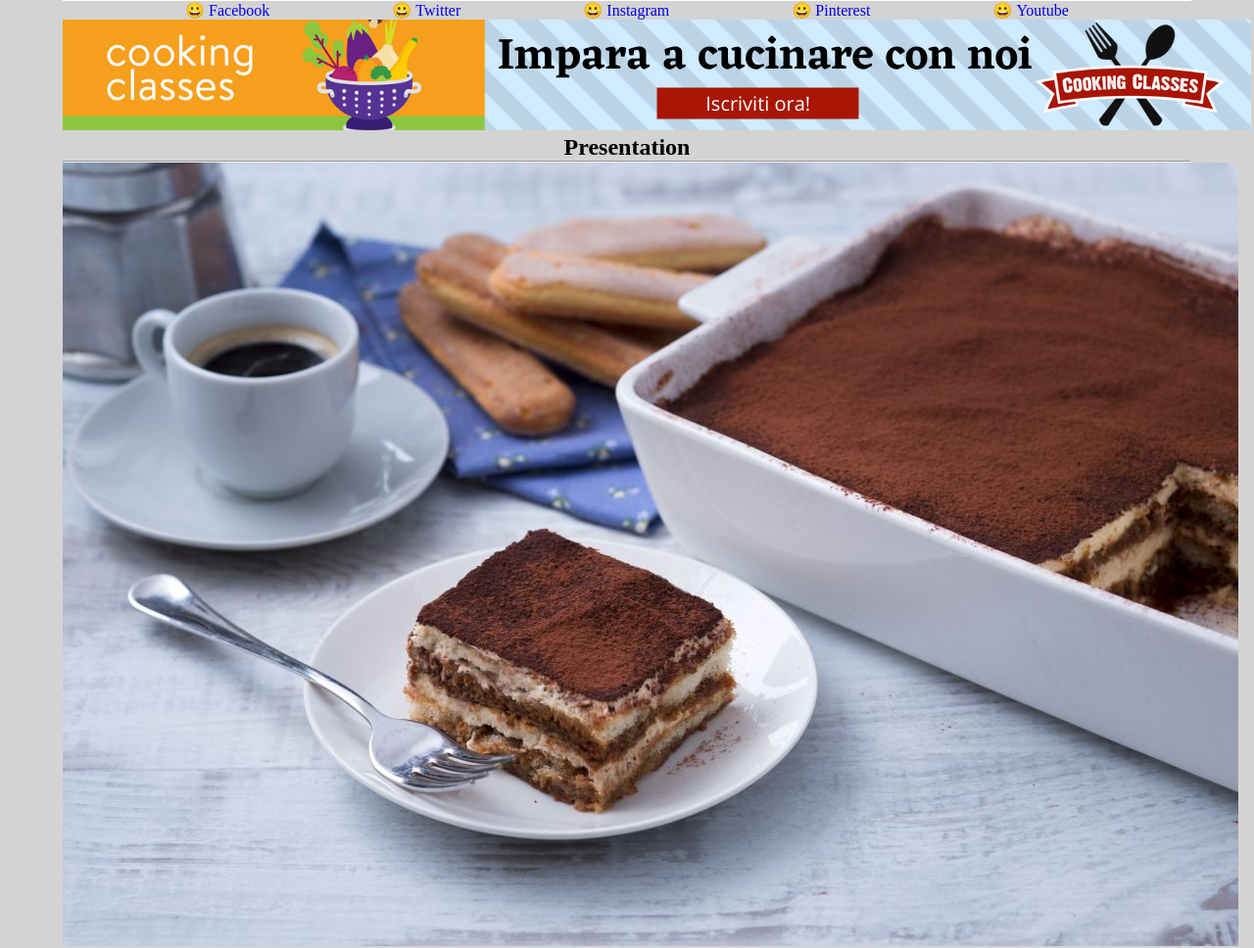
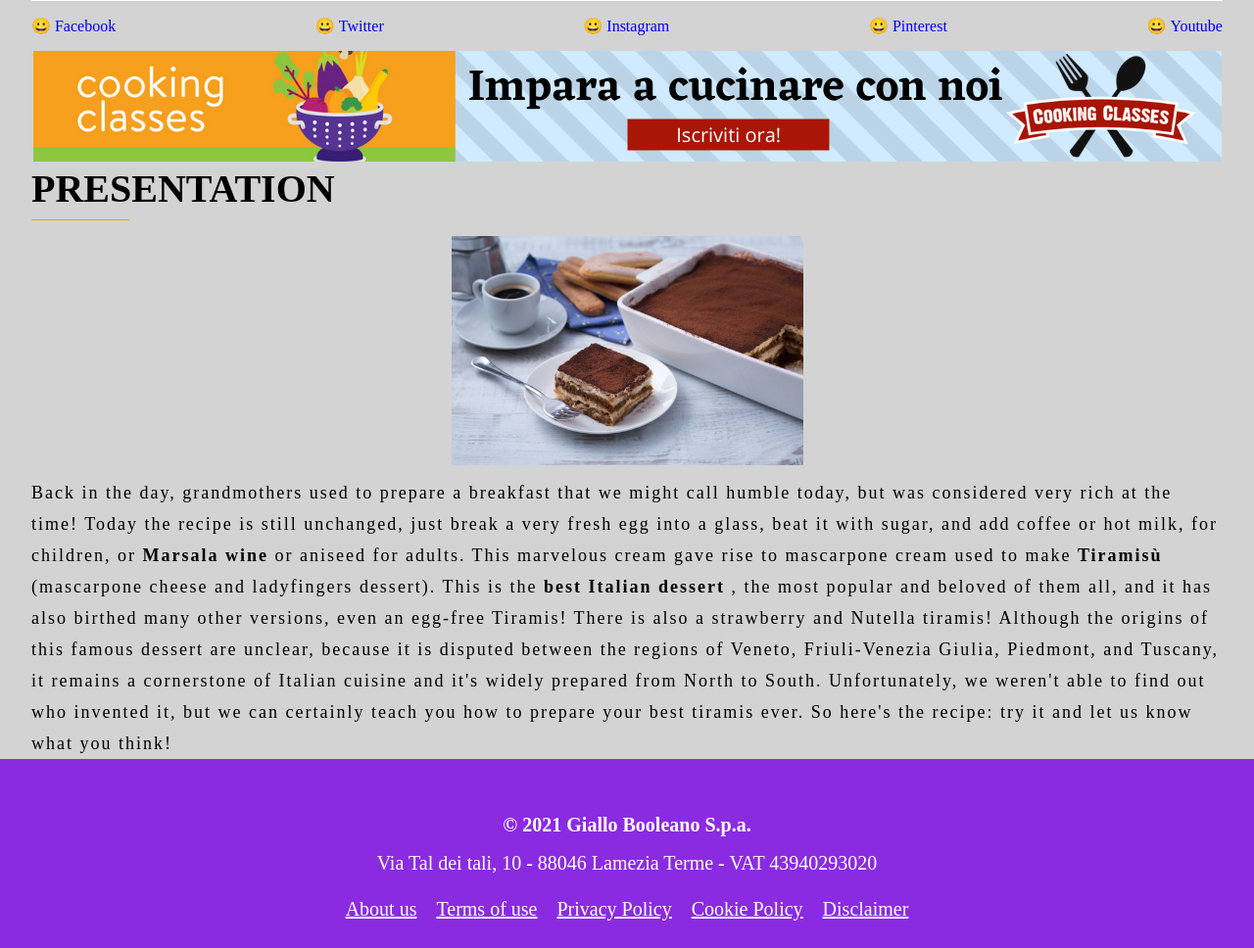
Before and after one commit to IonelxSolow/htmlcss-responsive-layout, a plain HTML site: page index.html in a window 1280 px wide. Shown: the part 589-1557 px from the top of the page at 98% size. Drawn offline with Linux system fonts and the light colour scheme.

Commit message:
added footer

```diff
--- a/assets/css/style.css
+++ b/assets/css/style.css
@@ -1,16 +1,16 @@
-*{
+* {
   margin: 0;
   padding: 0;
   box-sizing: border-box;
 }
 
-body{
+body {
   background-color: lightgray;
 }
 
-header{
+header {
   background-color: white;
-    h2{
+  h2 {
     font-size: 2rem;
     padding: 1rem;
     font-family: monospace;
@@ -18,106 +18,163 @@ header{
     text-align: center;
   }
 }
-main{
+main {
   text-align: center;
-    width: 90%;
+  width: 95%;
   margin: auto;
-   #type_and_title{
-
-    h3{
+  #type_and_title {
+    h3 {
+        letter-spacing: 0.4rem;
       padding: 1rem 0;
       color: grey;
       font-size: 0.7rem;
-        font-family: 'Courier New', Courier, monospace;
+      font-family: "Courier New", Courier, monospace;
     }
 
-    h1{
+    h1 {
       padding-bottom: 1rem;
       color: blue;
       font-size: 2rem;
-        font-family: 'Courier New', Courier, monospace;
+      font-family: "Courier New", Courier, monospace;
     }
   }
 }
 
-ul{
+ul {
   list-style: none;
-
-
 }
 
-a{
+a {
   text-decoration: none;
 }
 
-.d-flex{
+.d-flex {
   display: flex;
 }
 
-h1{
+h1 {
   text-align: left;
-    span{
-        display:none;
+  span {
+    display: none;
   }
 }
 
-h3{
+h3 {
   text-align: left;
-
 }
 
-.container{
+.container {
   background-color: white;
   flex-wrap: wrap;
-    img{
+  img {
     width: 100%;
   }
-    .description_video{
+  .description_video {
     text-align: left;
     padding: 2rem;
-        h3{
-            padding: 1rem 0 2rem;
+    h3 {
+      padding: 0.5rem 0 1.2rem;
       font-size: 1.5rem;
     }
-        li{
+    li {
       padding: 0.5rem 0;
     }
   }
 }
 
-video_section{
-
-    img{
+video_section {
+  img {
     width: 100%;
   }
 }
 
-.social_link{
-    justify-content: space-evenly;
+.social_link {
+  padding: 1rem 0;
+  justify-content: space-between;
   flex-wrap: nowrap;
-    a>span{
+  a > span {
     display: none;
   }
 }
-#advertising_banner{
+#advertising_banner {
   display: none;
+}
+
+#presentation{
+
+    width: 100%;
+    hr{
+        border: none;
+        height: 1px;
+        width: 100px;
+        margin: 0.5rem 0;
+        background-color: orange;
+    }
+    h2{
+        text-align: left;
+    font-size: 40px;
+    text-transform: uppercase;
+    }
+
+
+    img{
+        height: 250px;
+       width: 375px;
+       padding: 0.5rem;
+    }
+    p{
+        font-size: 18px;
+        line-height: 2rem;
+        letter-spacing: 2px;
+        text-align: left
+    }
+}
+
+footer{
+    padding: 2rem;
+    color: white;
+    background-color: blueviolet;
+    text-align: center;
+    font-size: 20px;
+    a{
+
+        color: white;
+        text-decoration: underline;
+    }
+    .indirizzo_footer{
+        padding: 1rem;
+        li{
+            padding: 0.5rem
+        };
+    }
+    .link_footer{
+       justify-content: center;
+       flex-wrap: wrap;
+       gap: 20px;
+
+       a{
+        justify-content: space-between;
+
+       }
+    }
+
 }
 
 /* ############################## */
 
-@media screen and (min-width: 480px) {
-    h1{
-        span{
-            display: inline-block
+@media screen and (min-width: 680px) {
+  h1 {
+    span {
+      display: inline-block;
     }
   }
 
-    .social_link{
-        a>span{
+  .social_link {
+    a > span {
       display: inline-block;
     }
   }
-    #advertising_banner{
+  #advertising_banner {
     display: block;
   }
 }
--- a/index.html
+++ b/index.html
@@ -11,14 +11,14 @@
 
     <main>
       <div id="type_and_title">
-      <h3>DOLCE E DESSERT</h3>
-      <h1>Tiramisù&nbsp<span>(Dolce Tradizionale)</span></h1>
+        <h3>DOLCI E DESSERTS</h3>
+        <h1>Tiramisù&nbsp<span>(Dolce Tradizionale)</span></h1>
       </div>
       <div class="container d-flex">
         <div class="video_section">
           <img
             src="./assets/img/image (10).png"
-            alt="Foto: Una fetta di Tiramisù in un piattino con accanto una forchetta"
+            alt="Video ricetta della preparazione"
           />
         </div>
         <div class="description_video">
@@ -58,19 +58,20 @@
         <img src="./assets/img/banner.png" alt="Banner Publicità" />
       </div>
       <!-- #endregion hidden banner publicità in mobile-->
-      <h2>Presentation</h2>
-      <hr />
 
-      <div>
-        <img src="./assets/img/tiramisu.jpg" alt="" />
+
+      <div id="presentation">
+        <h2>Presentation</h2>
+        <hr />
+        <img src="./assets/img/tiramisu.jpg" alt="Foto: Una fetta di Tiramisù in un piattino con accanto una forchetta" />
         <p>
           Back in the day, grandmothers used to prepare a breakfast that we
           might call humble today, but was considered very rich at the time!
           Today the recipe is still unchanged, just break a very fresh egg into
           a glass, beat it with sugar, and add coffee or hot milk, for children,
-          or Marsala wine or aniseed for adults. This marvelous cream gave rise
-          to mascarpone cream used to make Tiramis (mascarpone cheese and
-          ladyfingers dessert). This is the best Italian dessert, the most
+          or <strong>Marsala wine</strong> or aniseed for adults. This marvelous cream gave rise
+          to mascarpone cream used to make <strong>Tiramisù</strong> (mascarpone cheese and
+          ladyfingers dessert). This is the <strong>best Italian dessert</strong> , the most
           popular and beloved of them all, and it has also birthed many other
           versions, even an egg-free Tiramis! There is also a strawberry and
           Nutella tiramis! Although the origins of this famous dessert are
@@ -86,7 +87,7 @@
 
     <footer>
       <div>
-        <div>
+        <div class="indirizzo_footer">
           <ul>
             <li><strong>© 2021 Giallo Booleano S.p.a.</strong></li>
             <li>
@@ -94,13 +95,15 @@
             </li>
           </ul>
         </div>
-        <div><ul>
+        <div>
+          <ul class="link_footer d-flex">
             <li><a href="#">About us</a></li>
             <li><a href="#">Terms of use</a></li>
             <li><a href="#">Privacy Policy</a></li>
             <li><a href="#">Cookie Policy</a></li>
             <li><a href="#">Disclaimer</a></li>
-        </ul></div>
+          </ul>
+        </div>
       </div>
     </footer>
   </body>
```
Lines whose indentation alone changed are shown as unchanged.
